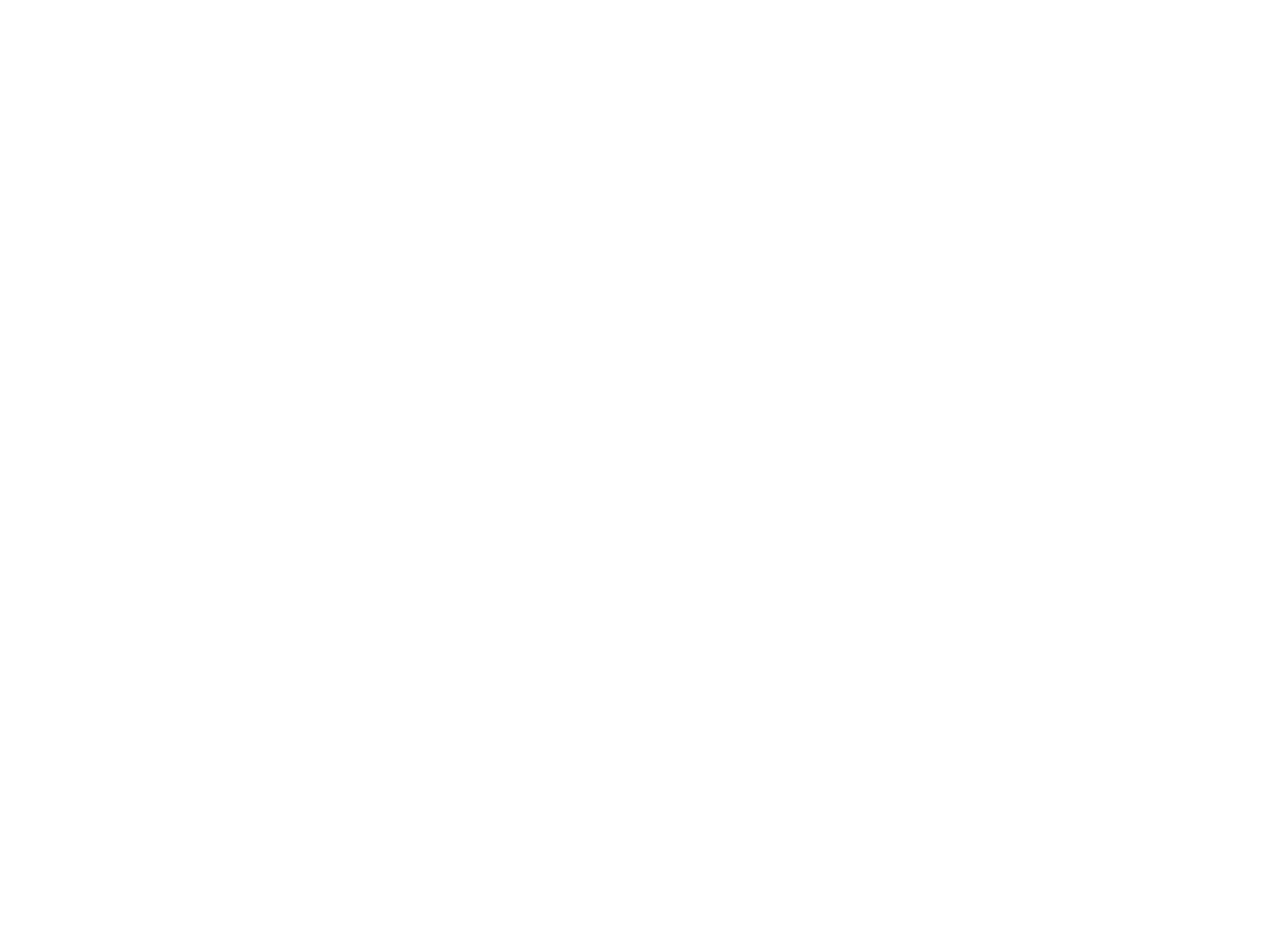
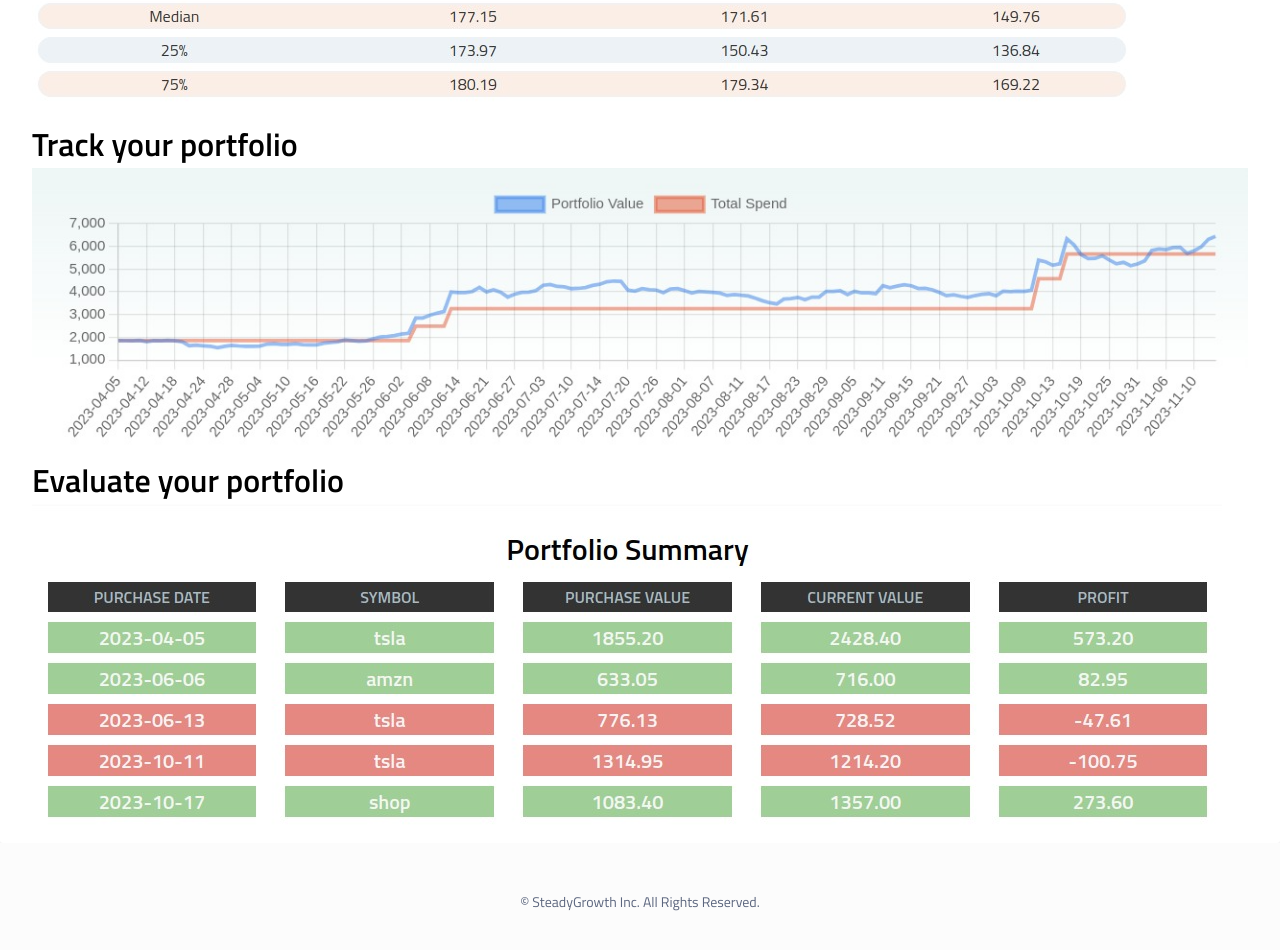
Before and after one commit to pasindu-gamarachchi/steadygrowth-client, a React (Create React App) app: page / in a window 1280 px wide. Shown: the part 1120-2070 px from the top of the page. Before the commit the page ends 1021 px from the top, so only its background shows below. Built offline with nearby package versions, Linux system fonts and the light colour scheme; no server answers.

Commit message:
Landing page images

```diff
--- /dev/null
+++ b/src/components/LandingPromo/LandingPromo.js
@@ -0,0 +1,37 @@
+import chartBanner from "../../assets/images/demo_chart.png";
+import statsBanner from "../../assets/images/demo_summary.png";
+import portfolioChartBanner from "../../assets/images/demo_portfolio_chart.png";
+import portfolioStatsBanner from "../../assets/images/demo_portfolio_summary.png";
+
+import "./LandingPromo.scss";
+
+const LandingPromo = () => {
+	return (
+		<div className="promoContainer">
+			<div>
+				<h1>Visualize histortical data</h1>
+				<img className="promoContainer__img" src={chartBanner} />
+			</div>
+			<div>
+				<h1>Get Summary Statistics</h1>
+				<img className="promoContainer__img" src={statsBanner} />
+			</div>
+			<div>
+				<h1>Track your portfolio</h1>
+				<img
+					className="promoContainer__img"
+					src={portfolioChartBanner}
+				/>
+			</div>
+			<div>
+				<h1>Evaluate your portfolio</h1>
+				<img
+					className="promoContainer__img"
+					src={portfolioStatsBanner}
+				/>
+			</div>
+		</div>
+	);
+};
+
+export default LandingPromo;
--- /dev/null
+++ b/src/components/LandingPromo/LandingPromo.scss
@@ -0,0 +1,24 @@
+@use "../../styles/partials/variables" as *;
+@use "../../styles/partials/mixins" as *;
+
+
+.promoContainer{
+    display: flex;
+    flex-direction: column;
+    justify-content: center;
+    @include outline-for-testing(red);
+    padding-top: 2rem;
+    padding-inline: 2rem;
+    // width: 80%;
+
+    &__img{
+        @include outline-for-testing(green);
+        object-fit: contain;
+        max-width: 100%;
+        //max-height: 100%;
+        // aspect-ratio: 4/3;
+        background-blend-mode: inherit;
+
+    }
+
+}
--- a/src/pages/HomePage/HomePage.js
+++ b/src/pages/HomePage/HomePage.js
@@ -1,15 +1,18 @@
 import Welcome from "../../components/Welcome/Welcome";
 import GetStarted from "../../components/GetStarted/GetStarted";
-import "./HomePage.scss"
-
+import "./HomePage.scss";
+import LandingPromo from "../../components/LandingPromo/LandingPromo";
 
 const HomePage = () => {
 	return (
 		<div className="MainContent">
 			<article className="MainContainer">
-                <Welcome/>
-                <GetStarted/>
+				<Welcome />
+				<GetStarted />
 			</article>
+			<div className="PromoContainer">
+				<LandingPromo />
+			</div>
 		</div>
 	);
 };
--- a/src/pages/HomePage/HomePage.scss
+++ b/src/pages/HomePage/HomePage.scss
@@ -5,7 +5,7 @@
 .MainContent{
     min-height: calc(100vh - $footer-height);
     margin-top: 6rem;
-    //@include outline-for-testing(red);
+    // @include outline-for-testing(rebeccapurple);
 
     @include tablet{
         margin-top: 5rem;
@@ -14,6 +14,41 @@
 
 
 
+}
+
+.PromoContainer{
+    // margin-inline: 1rem;
+    @include outline-for-testing(blue);
+
+    /* Card Shadow */
+    //box-shadow: 0px 2px 5px 0px rgba(19, 24, 44, 0.10);
+    background-color: transparent;
+
+    display: flex;
+    flex-direction: column;
+
+    @include tablet{
+        flex-direction: row;
+    }
+
+
+    @include tablet{
+        margin-inline: 2rem;
+        border-radius: 0.1875rem;
+
+        /* Card Shadow */
+        //box-shadow: 0px 2px 5px 0px rgba(19, 24, 44, 0.10);
+
+    }
+
+    @include desktop{
+        margin-inline: 2rem;
+        border-radius: 0.1875rem;
+        box-shadow: 0px 2px 5px 0px rgba(19, 24, 44, 0.10);
+        //max-width: 63.75rem;
+        margin: 0 auto;
+
+    }
 }
 
 .MainContainer{
```
Lines whose indentation alone changed are shown as unchanged.
